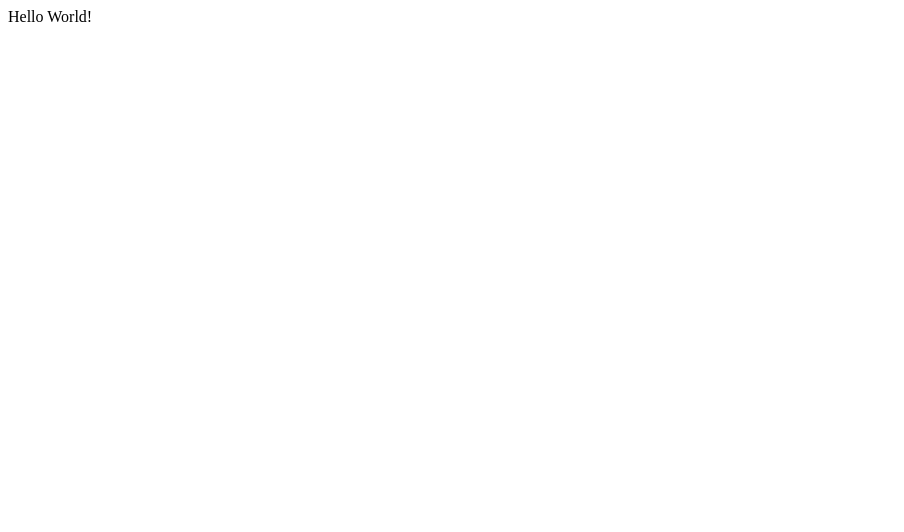
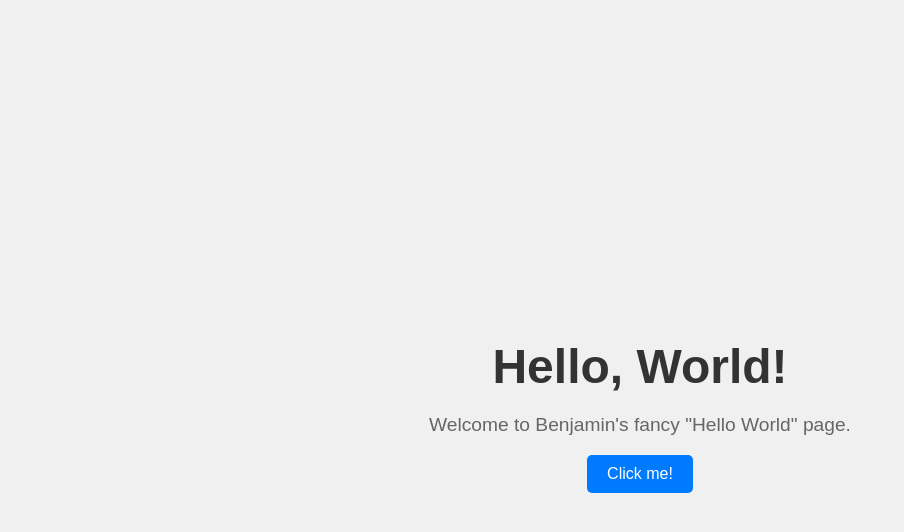
Before and after one commit to benjamin-02/sardis-devops-project, a plain HTML site: page index.html in a window 1280 px wide. Shown: the whole page, without its empty margins (0-904 px from the left). Drawn offline with Linux system fonts and the light colour scheme.

Commit message:
update hello world page

```diff
--- a/index.html
+++ b/index.html
@@ -1 +1,52 @@
-Hello World!
+<!DOCTYPE html>
+<html lang="en">
+<head>
+    <meta charset="UTF-8">
+    <meta name="viewport" content="width=device-width, initial-scale=1.0">
+    <title>Hello, World!</title>
+    <style>
+        body {
+            font-family: Arial, sans-serif;
+            background-color: #f0f0f0;
+            margin: 0;
+            padding: 0;
+            display: flex;
+            justify-content: center;
+            align-items: center;
+            height: 100vh;
+        }
+        .container {
+            text-align: center;
+        }
+        h1 {
+            color: #333;
+            font-size: 3em;
+            margin-bottom: 20px;
+        }
+        p {
+            color: #666;
+            font-size: 1.2em;
+        }
+        .btn {
+            padding: 10px 20px;
+            background-color: #007bff;
+            color: #fff;
+            border: none;
+            border-radius: 5px;
+            font-size: 1em;
+            cursor: pointer;
+            transition: background-color 0.3s ease;
+        }
+        .btn:hover {
+            background-color: #0056b3;
+        }
+    </style>
+</head>
+<body>
+    <div class="container">
+        <h1>Hello, World!</h1>
+        <p>Welcome to Benjamin's fancy "Hello World" page.</p>
+        <button class="btn" onclick="alert('Hello, World!')">Click me!</button>
+    </div>
+</body>
+</html>
```
